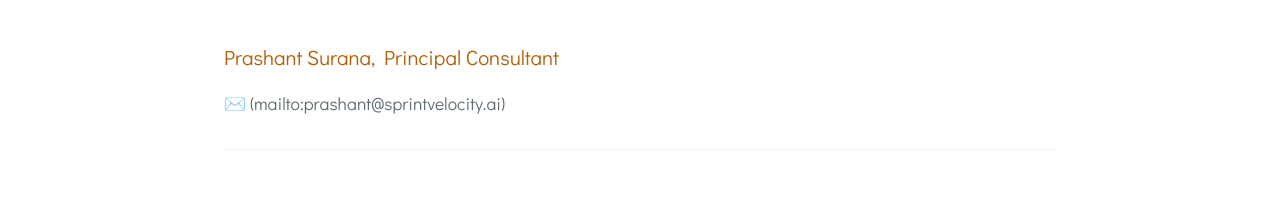
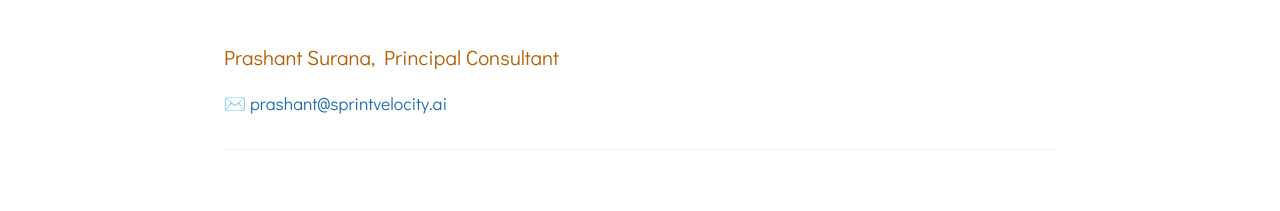
Before and after one commit to sprint-velocity-ai/sprint-velocity-ai, a Jekyll site: the page built from index.md, in a window 1280 px wide. Shown: the part 1451-1662 px from the top of the page. Built offline with Jekyll 4.4.1, drawn with Linux system fonts in a browser that asks for light colours.

Commit message:
Update index.md

```diff
--- a/index.md
+++ b/index.md
@@ -25,4 +25,4 @@ Overall, **SprintVelocity<span class="accentColor">.ai</span>** is a comprehensi
 
 # Contact
 ### Prashant Surana, Principal Consultant
-✉️ (mailto:prashant@sprintvelocity.ai)
+✉️ <a href="mailto:prashant@sprintvelocity.ai">prashant@sprintvelocity.ai</a>
```
